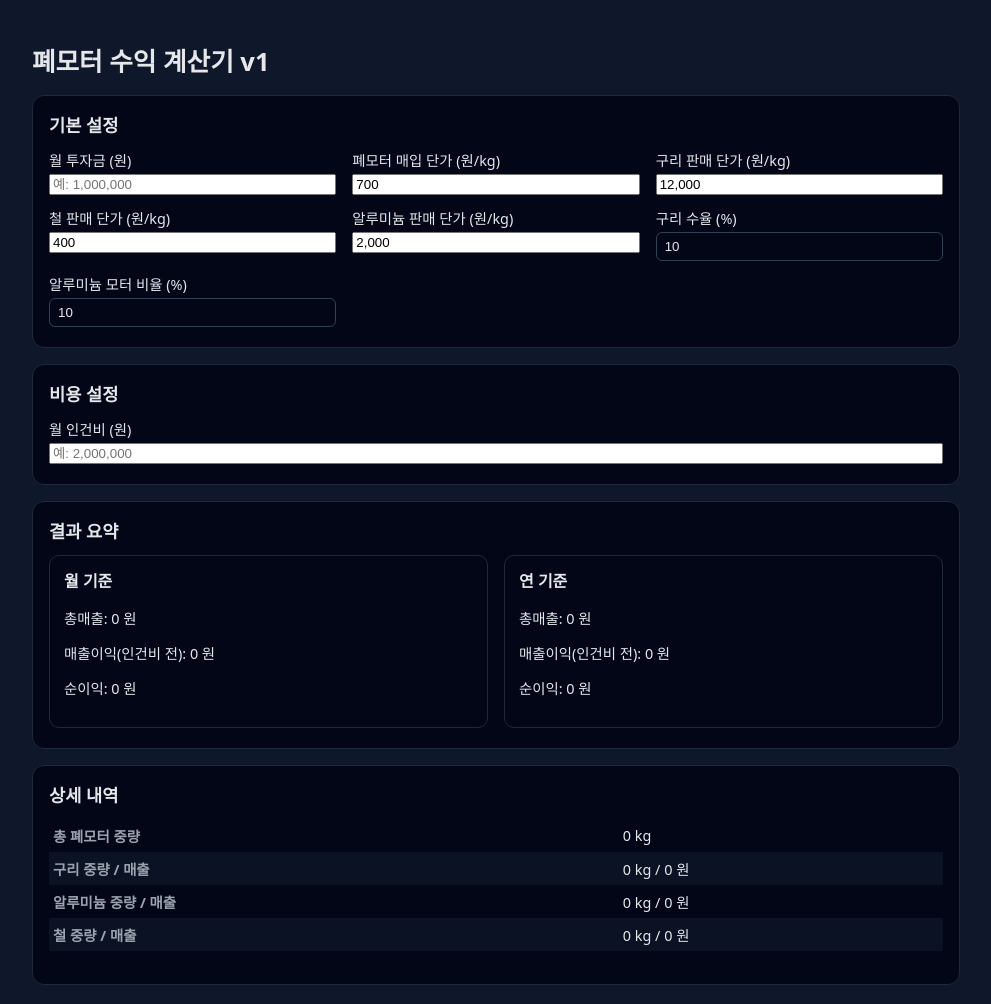
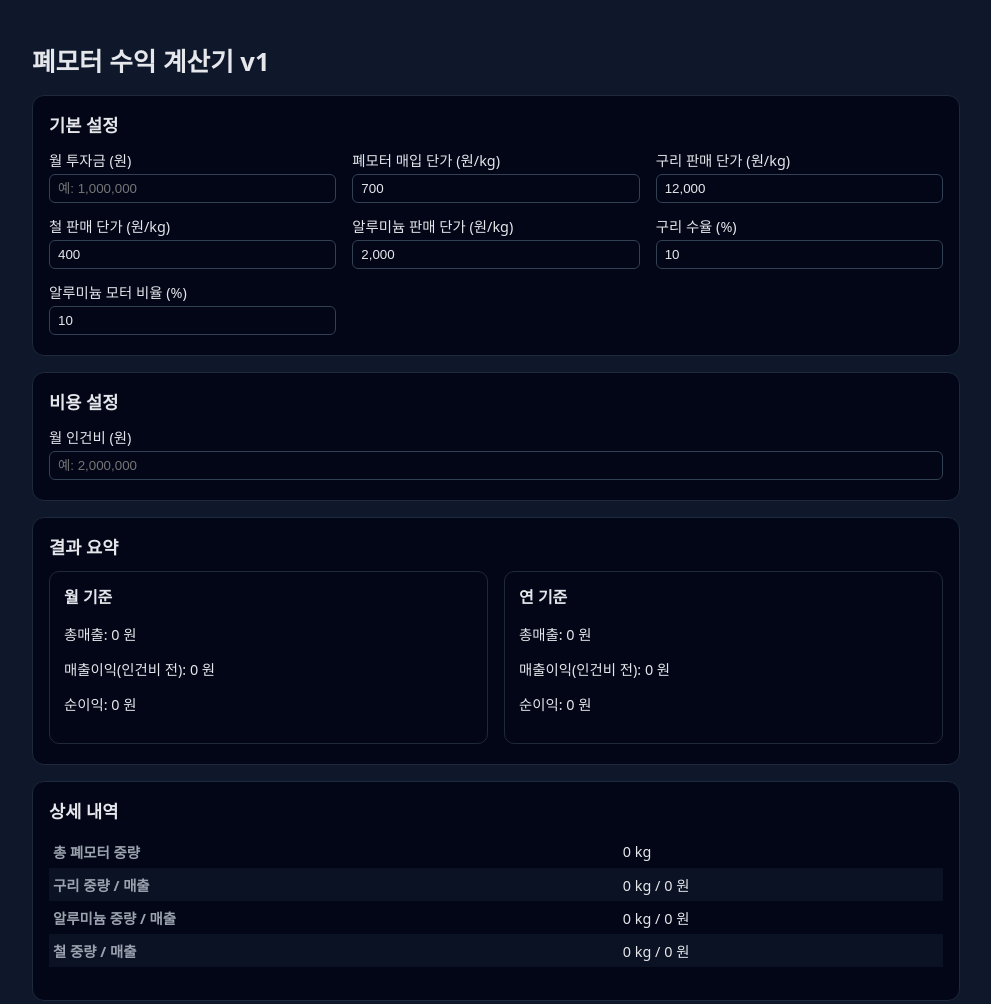
Before and after one commit to jagers-ai/cooper, a website: page index.html in a window 1280 px wide. Shown: the whole page, without its empty margins (144-1135 px from the left). Drawn offline with Linux system fonts and the light colour scheme.

Commit message:
fix: keep dark input style for text fields

```diff
--- a/style.css
+++ b/style.css
@@ -47,7 +47,8 @@ label {
   font-size: 0.9rem;
 }
 
-input[type="number"] {
+input[type="number"],
+input[type="text"] {
   padding: 6px 8px;
   border-radius: 6px;
   border: 1px solid #334155;
@@ -55,7 +56,8 @@ input[type="number"] {
   color: #e5e7eb;
 }
 
-input[type="number"]:focus {
+input[type="number"]:focus,
+input[type="text"]:focus {
   outline: none;
   border-color: #38bdf8;
   box-shadow: 0 0 0 1px #38bdf8;
```
